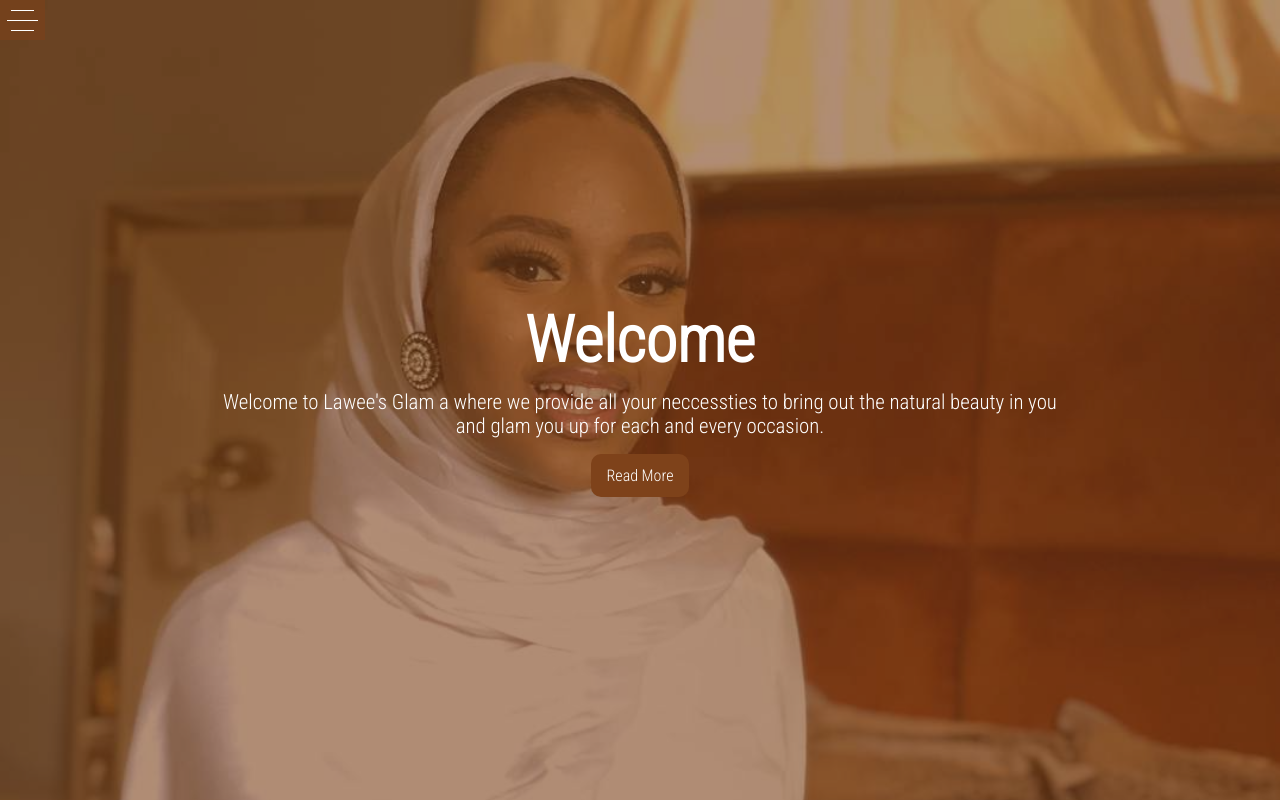
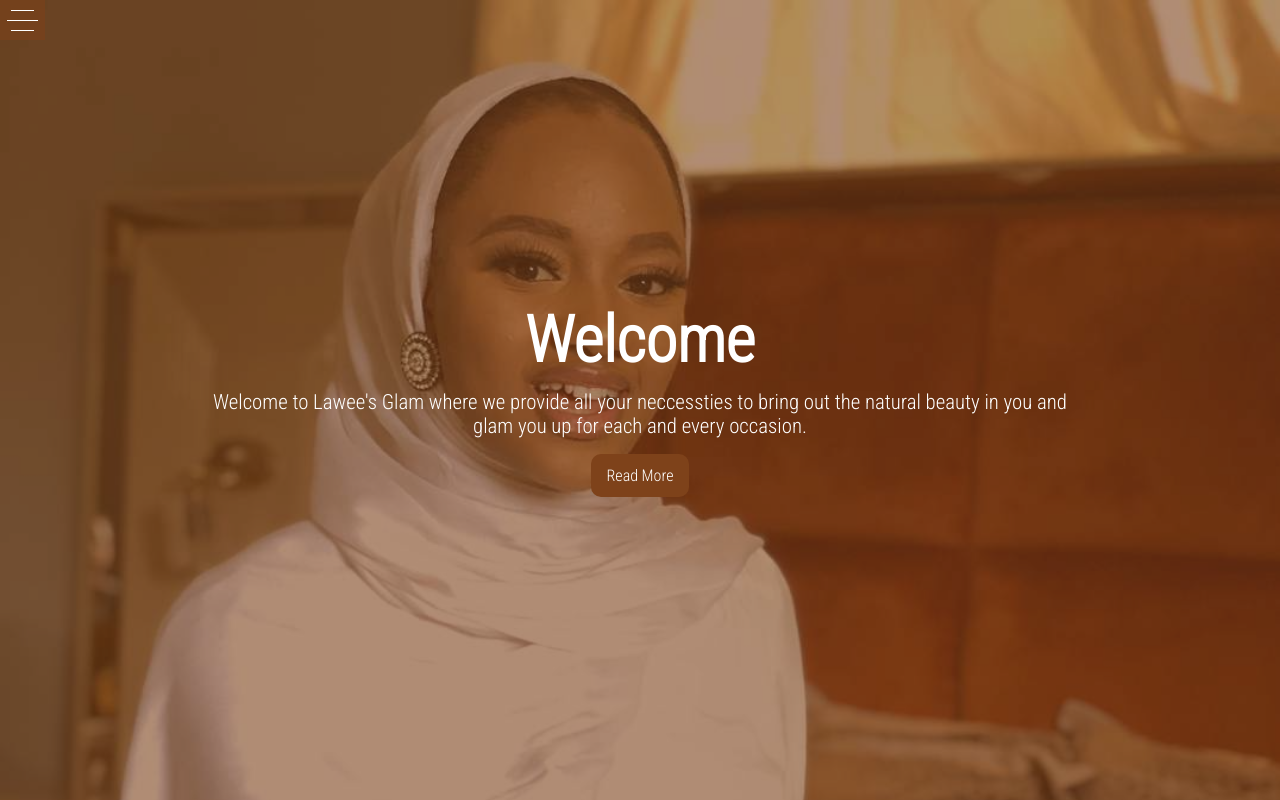
Before and after one commit to mowfaqqa/Lawee-s-Glam, a plain HTML site: page index.html in a window 1280 px wide. Drawn offline with Linux system fonts and the light colour scheme.

Commit message:
Add files via upload

```diff
--- a/index.html
+++ b/index.html
@@ -31,7 +31,7 @@
     <header class="" id="showcase">
         <div class="container showcase-container">
               <h1>Welcome</h1>
-              <p>Welcome to Lawee's Glam a where we provide all your neccessties to bring out the natural beauty in you and glam you up for each and every occasion.</p>
+              <p>Welcome to Lawee's Glam where we provide all your neccessties to bring out the natural beauty in you and glam you up for each and every occasion.</p>
             <a href="/about.html" class="btn">Read More</a>
             </div>
     </header>
```
